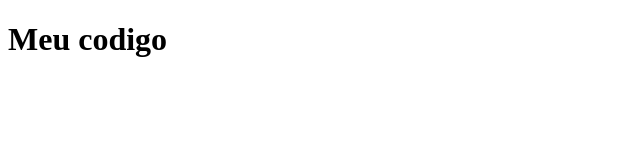
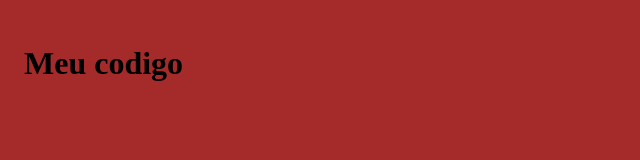
Before and after one commit to Douglas-Starc-K/expoetec-web, a plain HTML site: page index.html in a window 1280 px wide. Shown: the whole page, without its empty margins (0-640 px from the left). Drawn offline with Linux system fonts and the light colour scheme.

Commit message:
add estilo

```diff
--- a/index.html
+++ b/index.html
@@ -4,6 +4,7 @@
     <meta charset="UTF-8">
     <meta name="viewport" content="width=device-width, initial-scale=1.0">
     <title>Primeira Aula Git</title>
+    <link rel="stylesheet" href="style.css">
 </head>
 <body>
     <h1>Meu codigo</h1>
--- /dev/null
+++ b/style.css
@@ -0,0 +1,4 @@
+body {
+    background-color: brown;
+    padding: 1rem;
+}
```
